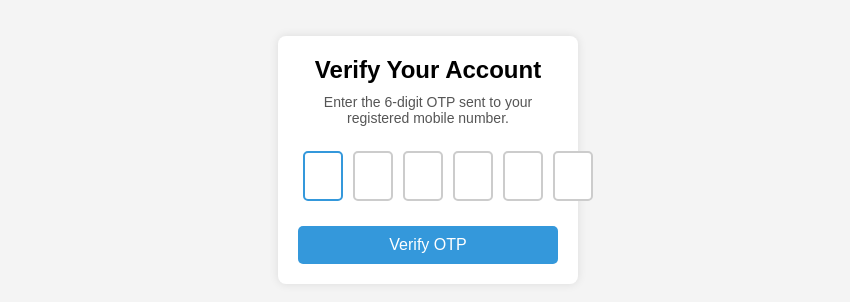
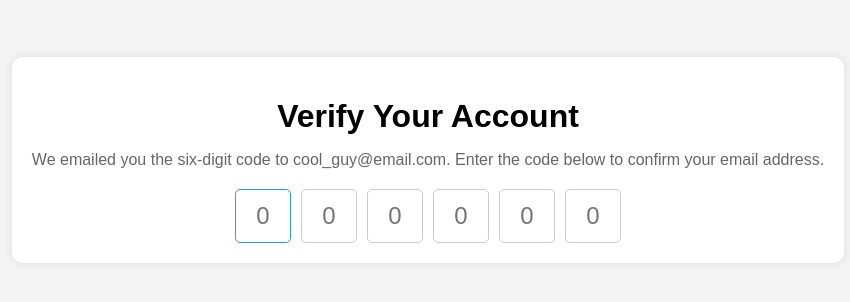
Before and after one commit to acciojob/OTP-Nishar24, a website: page main.html in a window 1280 px wide. Shown: the part 240-542 px from the top of the page, without its empty margins (212-1062 px from the left). Drawn offline with Linux system fonts and the light colour scheme.

Commit message:
created a submission

```diff
--- a/main.html
+++ b/main.html
@@ -8,19 +8,18 @@
 </head>
 <body>
   <div class="container">
-        <h2 id="verification_heading">Verify Your Account</h2>
-        <p id="verification_subtext">Enter the 6-digit OTP sent to your registered mobile number.</p>
-
+    <h1 id="verification_heading">Verify Your Account</h1>
+    <p id="verification_subtext">
+      We emailed you the six-digit code to cool_guy@email.com. Enter the code below to confirm your email address.
+    </p>
     <div class="code-container">
-            <input type="text" class="code" maxlength="1">
-            <input type="text" class="code" maxlength="1">
-            <input type="text" class="code" maxlength="1">
-            <input type="text" class="code" maxlength="1">
-            <input type="text" class="code" maxlength="1">
-            <input type="text" class="code" maxlength="1">
+      <input type="text" class="code" id="code-1" maxlength="1" placeholder="0" autofocus>
+      <input type="text" class="code" id="code-2" maxlength="1" placeholder="0">
+      <input type="text" class="code" id="code-3" maxlength="1" placeholder="0">
+      <input type="text" class="code" id="code-4" maxlength="1" placeholder="0">
+      <input type="text" class="code" id="code-5" maxlength="1" placeholder="0">
+      <input type="text" class="code" id="code-6" maxlength="1" placeholder="0">
     </div>
-
-        <button id="verifyBtn">Verify OTP</button>
   </div>
 
   <script src="script.js"></script>
--- a/script.js
+++ b/script.js
@@ -1,36 +1,19 @@
 //your JS code here. If required.
-document.addEventListener("DOMContentLoaded", function() {
-    const inputs = document.querySelectorAll(".code");
+const codeContainer = document.querySelector(".code-container");
+const codes = document.querySelectorAll(".code");
 
-    inputs[0].focus(); // Auto-focus on first input field
+// Automatically focus the next input field when a digit is entered
+codes.forEach((code, index) => {
+  code.addEventListener("input", (e) => {
+    if (e.target.value.length === 1 && index < codes.length - 1) {
+      codes[index + 1].focus();
+    }
+  });
 
-    inputs.forEach((input, index) => {
-        input.addEventListener("input", (event) => {
-            if (event.inputType === "insertText") {
-                // Move to the next input if a number is entered
-                if (index < inputs.length - 1) {
-                    inputs[index + 1].focus();
-                }
-            }
-        });
-
-        input.addEventListener("keydown", (event) => {
-            if (event.key === "Backspace") {
-                if (input.value === "" && index > 0) {
-                    // Move focus to the previous input and clear it
-                    inputs[index - 1].focus();
-                    inputs[index - 1].value = "";
-                }
-            }
-        });
-    });
-
-    // Prevent non-numeric characters
-    inputs.forEach((input) => {
-        input.addEventListener("keypress", (event) => {
-            if (!/[0-9]/.test(event.key)) {
-                event.preventDefault();
-            }
-        });
-    });
+  // Handle backspace to focus the previous input field
+  code.addEventListener("keydown", (e) => {
+    if (e.key === "Backspace" && index > 0 && e.target.value === "") {
+      codes[index - 1].focus();
+    }
+  });
 });
--- a/styles.css
+++ b/styles.css
@@ -1,70 +1,47 @@
 /*  your css code here. If applicable */
-* {
-    box-sizing: border-box;
-    margin: 0;
-    padding: 0;
+body {
   font-family: Arial, sans-serif;
-}
-
-body {
   display: flex;
   justify-content: center;
   align-items: center;
   height: 100vh;
-    background: #f4f4f4;
+  margin: 0;
+  background-color: #f4f4f4;
 }
 
 .container {
   text-align: center;
-    background: white;
+  background-color: #fff;
   padding: 20px;
-    border-radius: 8px;
-    box-shadow: 0px 0px 10px rgba(0, 0, 0, 0.1);
-    width: 300px;
+  border-radius: 10px;
+  box-shadow: 0 0 10px rgba(0, 0, 0, 0.1);
 }
 
-h2 {
+h1 {
   margin-bottom: 10px;
 }
 
 p {
   margin-bottom: 20px;
-    color: #555;
-    font-size: 14px;
+  color: #666;
 }
 
 .code-container {
   display: flex;
-    justify-content: space-between;
+  justify-content: center;
+  gap: 10px;
 }
 
 .code {
-    width: 40px;
+  width: 50px;
   height: 50px;
+  text-align: center;
   font-size: 24px;
-    text-align: center;
-    border: 2px solid #ccc;
+  border: 1px solid #ccc;
   border-radius: 5px;
-    margin: 5px;
+  outline: none;
 }
 
 .code:focus {
   border-color: #3498db;
-    outline: none;
 }
-
-button {
-    margin-top: 20px;
-    padding: 10px;
-    width: 100%;
-    border: none;
-    background: #3498db;
-    color: white;
-    font-size: 16px;
-    cursor: pointer;
-    border-radius: 5px;
-}
-
-button:hover {
-    background: #217dbb;
-}
```
Lines whose indentation alone changed are shown as unchanged.
